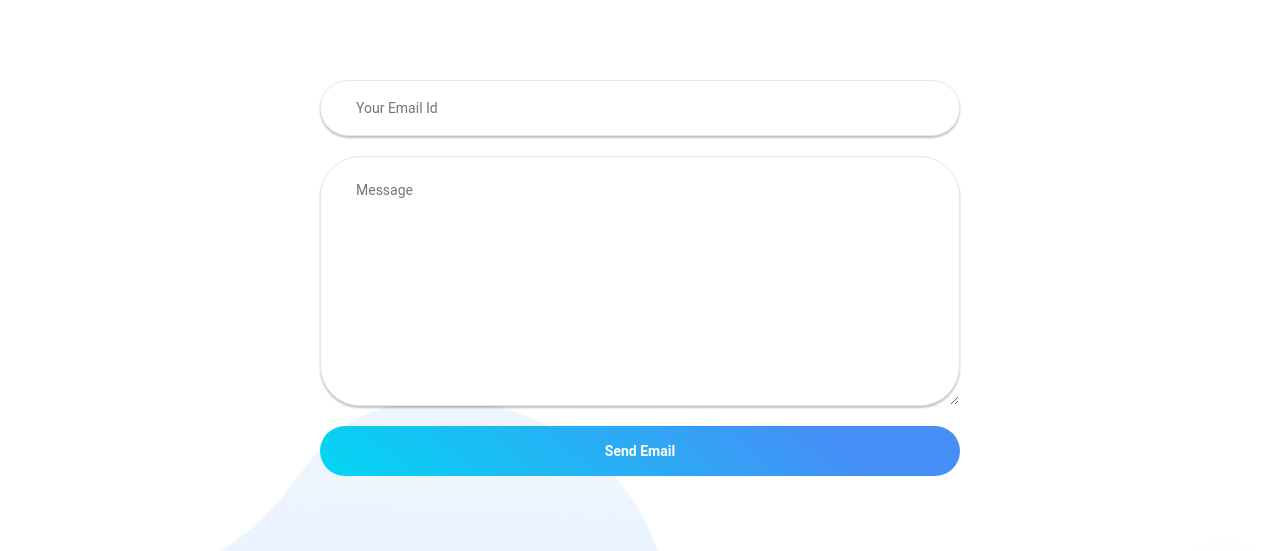
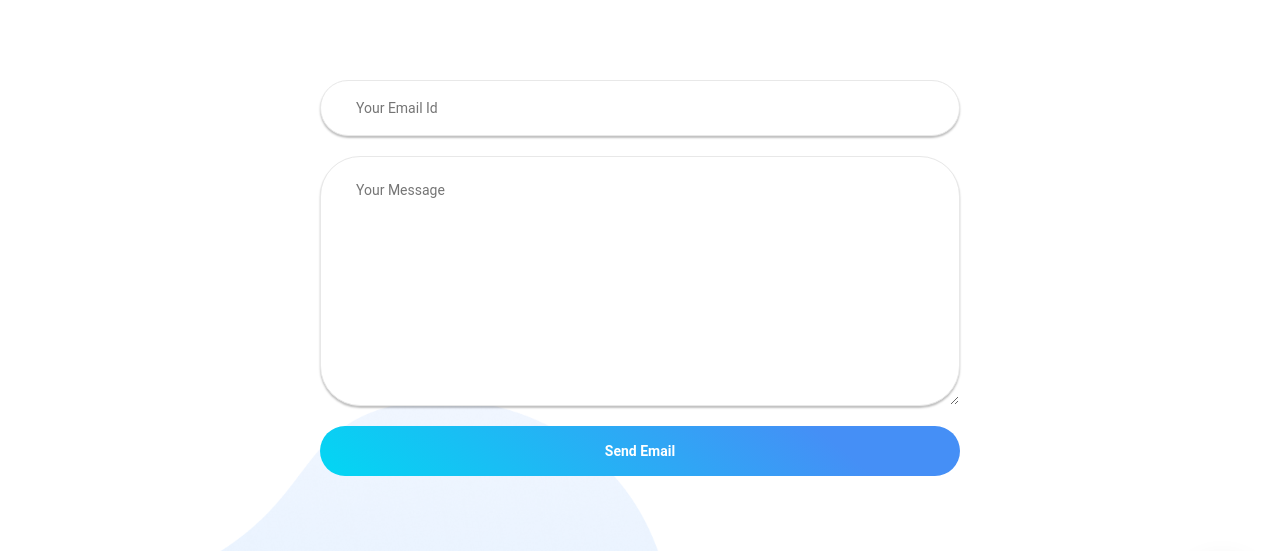
Before and after one commit to anandbaraik/anandbaraik.github.io, a React (Create React App) app: page /#/contact in a window 1280 px wide. Shown: the part 149-700 px from the top of the page. Built offline with nearby package versions, Linux system fonts and the light colour scheme.

Commit message:
update:contact form submission

```diff
--- a/src/components/Contact/Contact.jsx
+++ b/src/components/Contact/Contact.jsx
@@ -17,9 +17,11 @@ function Contact() {
         subHeading="Interested to collaborate? Feel free to drop me an email.">
       </Header>
       <div className='contact-form-container'>
-        <form className='contact-form' method='POST' action=''>
-          <input type="emai" className='input-box email-input' placeholder='Your Email Id' name=''/>
-          <textarea type="text" placeholder='Message' name='' className='input-box body-input'></textarea>
+        <form className='contact-form' method='POST' action='https://formspree.io/f/mdobenlw'>
+          <input type="email" className='input-box email-input'
+            placeholder='Your Email Id' name='email' required/>
+          <textarea type="text" placeholder='Your Message' name='message'
+            className='input-box body-input' required></textarea>
           <button type="submit" class="contact-btn">Send Email</button>
         </form>
       </div>
```
